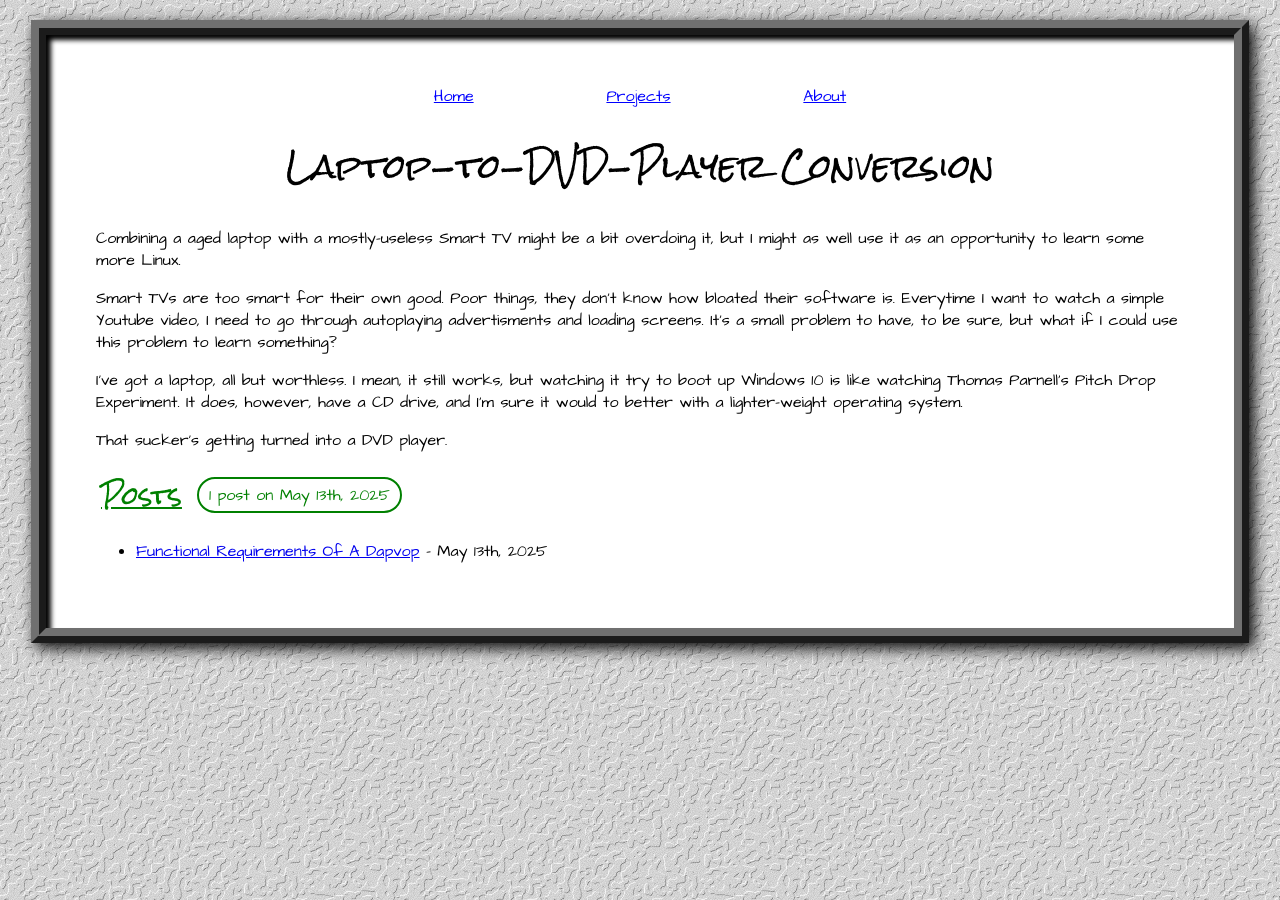
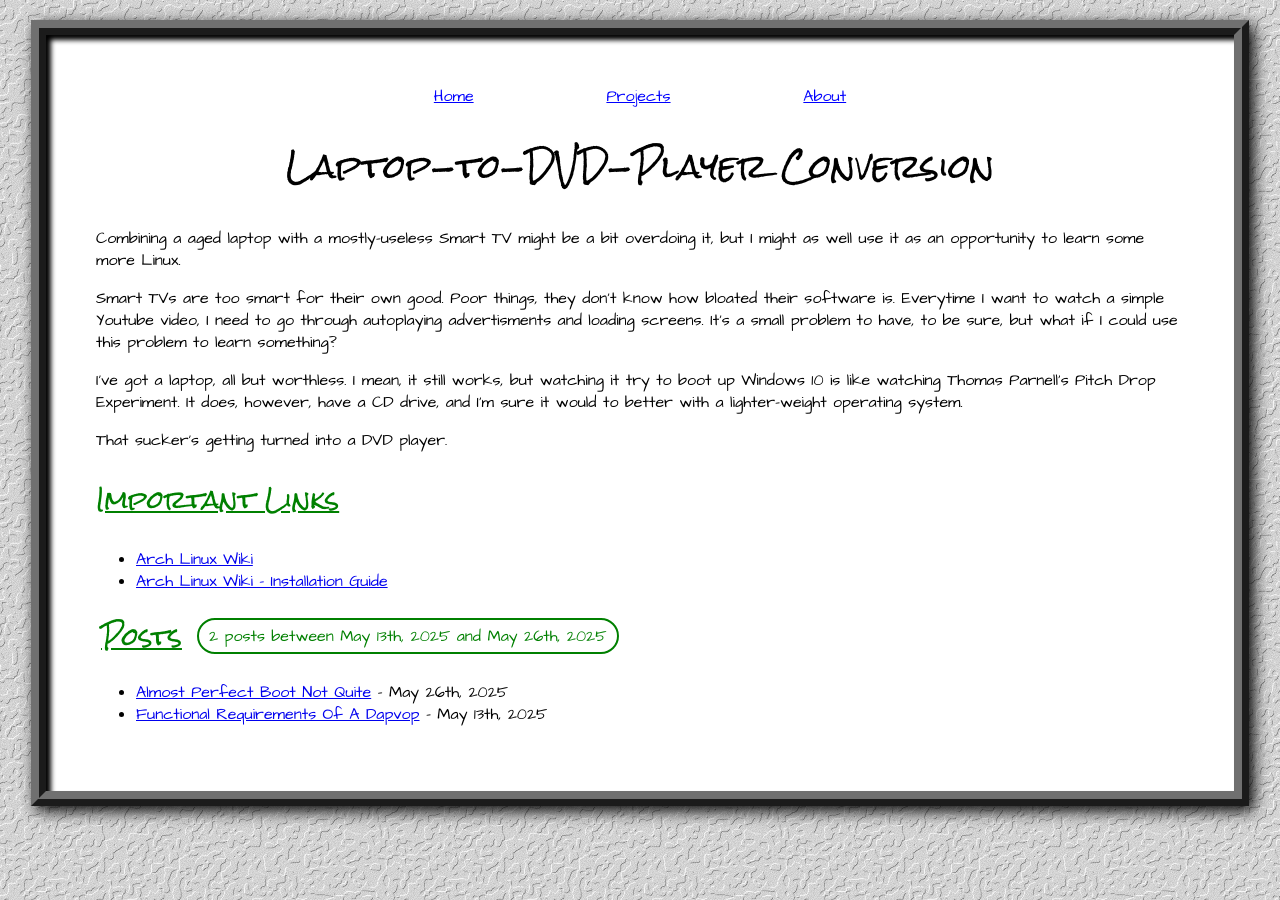
Before and after one commit to krathman257/krathman257.github.io, a Jekyll site: the page built from docs/_projects/dvdplayer.md, in a window 1280 px wide. Built offline with Jekyll 4.4.1, drawn with Linux system fonts in a browser that asks for light colours; some web fonts are replaced; some of the changed lines change nothing that is shown.

Commit message:
Added post, updated DVDPlayer project page

```diff
--- /dev/null
+++ b/docs/_posts/2025-05-26-almost-perfect-boot-not-quite.md
@@ -0,0 +1,42 @@
+---
+project: dvdplayer
+---
+Having all but decided to make the Dapvop's software a USB-bootable installation of Arch Linux, I was trying to decide what size USB to order. Just when I had decided to actually research the installation sizes of the packages I expected to use, I realized I had a spare 1 TB external hard drive lying around, so it gets the honor of hosting Dapvop-Alpha (I might have set the hostname to -Beta, but that's an easy fix for later).
+
+I followed the installation guide on the Arch Linux wiki (links to that guide and the wiki in general are in the project page), and good gravy that thing is comprehensive. It laid out every step with tons of documentation and explanations for even the most basic utilities (much appreciated, since despite having probably used many of these before, a detailed refresher is more than needed). Since it's so comprehensive, I won't be going over my exact process (seriously, read the guide!), but I will make a note of anything in particular I changed for this particular installation.
+
+## Partitioning
+
+When partitioning the hard drive, I mostly followed the recommendations of the guide, with an additional partition that may or may not play out how I hope it does. I'll also note the filesystem ID used during setup:
+- EFI System Partition (1 GB) [1]
+- Linux Swap (4 GB) [19]
+- Linux x86-64 root (128 GB) [23]
+- Windows Basic Data (The rest, ~730 GB) [11]
+
+That last partition is intended to be able to hold MP4s that I can load from a Windows computer and play right from the Dapvop. At least at this stage, it works exactly the way I hoped: it was the only recognizable partition on my main desktop outside of the hard drive manager.
+
+## Additional Packages
+
+In addition to the default packages installed with Arch Linux, the guide recommended a few additional categories of packages to install at the same time. This is a list of what I chose:
+- `intel-ucode` - To help with Intel processor microcode updates... or something. I think.
+- `e2fsprogs` - Filesystem utilities for ext4 (the Linux partition)
+- `ntfs-3g` - Filesystem utilities for NTFS (the Windows partition)
+- `iwd` - Wireless network daemon
+- `sof-firmware` - Apparently good for laptop audio systems
+- `nano` - Basic text editor
+- `vim` - Cool cat text editor for hotkey enjoyers
+- `man-db`, `man-pages`, `texinfo` - Help page utilities
+
+## Booting Issue
+
+While the drive does register properly from my desktop, the laptop isn't registering it as a bootable medium. I think the issue lies in the Boot Loader step at the end. I read through it and it almost seemed as though it would be handled automatically because of the way I partitioned the drive, but I should give it more of an in-depth readthrough. It's looking like I can set up an EFI boot stub, but I'm not totally sure what that means (hence the reading I still need to do).
+
+As a note, on step `1.6 Verify the boot mode`, the command returned `No such file or directory`, meaning it booted in BIOS mode as opposed to UEFI. Again, not too sure what that means or if it's related to the laptop's inability to recognize the drive, but there's a lot of acroynms crossing over between the two issues, so better to write, I suppose.
+
+## The False Alarm
+
+The final step in the installation guide involves rebooting the computer and removing the installation medium (so the computer can, theoretically, boot from the newly installed OS). When I did that, my laptop suddenly wouldn't even post to the BIOS- it immediately went to a "Critically low battery" screen I'd never seen before and shut down. Kind of standard for a laptop, but the friggin thing was plugged in.
+
+Since it had popped up just as I was trying the reboot, and no amount of unplugging and replugging was fixing the low battery screen, I was worried I had somehow bricked it, and the motherboard's firmware couldn't read the battery level or something. Imagine my suprise when I plugged it into a different outlet, and then it started charging properly.
+
+I'm not saying literally every computer problem can be solved by unplugging it and plugging it back in, but what bad timing, to run out of battery JUST as I'm trying a fresh boot.
--- a/docs/_projects/dvdplayer.md
+++ b/docs/_projects/dvdplayer.md
@@ -9,3 +9,8 @@ Smart TVs are too smart for their own good. Poor things, they don't know how blo
 I've got a laptop, all but worthless. I mean, it still works, but watching it try to boot up Windows 10 is like watching Thomas Parnell's Pitch Drop Experiment. It does, however, have a CD drive, and I'm sure it would to better with a lighter-weight operating system.
 
 That sucker's getting turned into a DVD player.
+
+## Important Links
+
+- [Arch Linux Wiki](http://wiki.archlinux.org)
+- [Arch Linux Wiki - Installation Guide](http://wiki.archlinux.org/title/Installation_guide)
```
